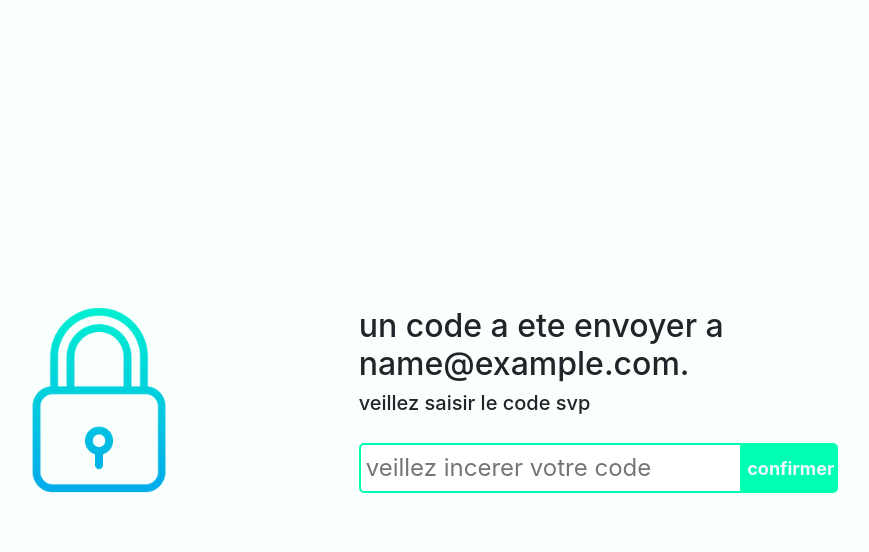
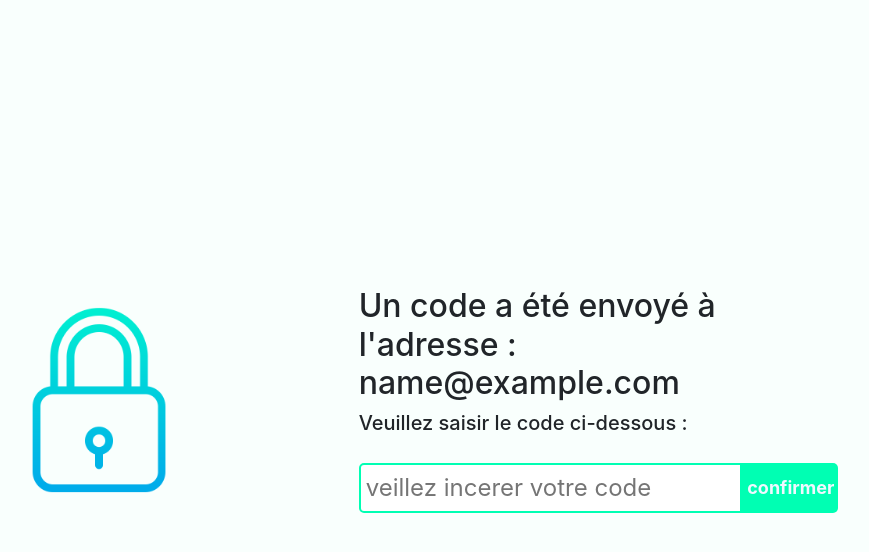
Before and after one commit to Siiskow/CyberyoNetwork, a Django app: template network/templates/network/verif.html in a window 1280 px wide. Shown: the top 552 px of the page, without its empty margins (197-1066 px from the left). Run offline with Django 3.2, Linux system fonts and the light colour scheme; the template is opened without the code that fills it: most values are stand-ins (such as "Sample title", 1, 10 or a date in 2020); some libraries are stand-ins or nearby versions.

Commit message:
Update verif.html

```diff
--- a/network/templates/network/verif.html
+++ b/network/templates/network/verif.html
@@ -13,8 +13,8 @@
         <i><img src="{% static 'network/Images/cadena.png' %}"></i>
         <div class="verif">
             <div class="desc">
-                <h2>un code a ete envoyer a {{mail}}. </h2>
-                <h5>veillez saisir le code svp</h5>
+                 <h2>Un code a été envoyé à l'adresse : {{mail}}</h2>
+                 <h5>Veuillez saisir le code ci-dessous :</h5>
             </div>
 
             <form method="post" class="code">
```
